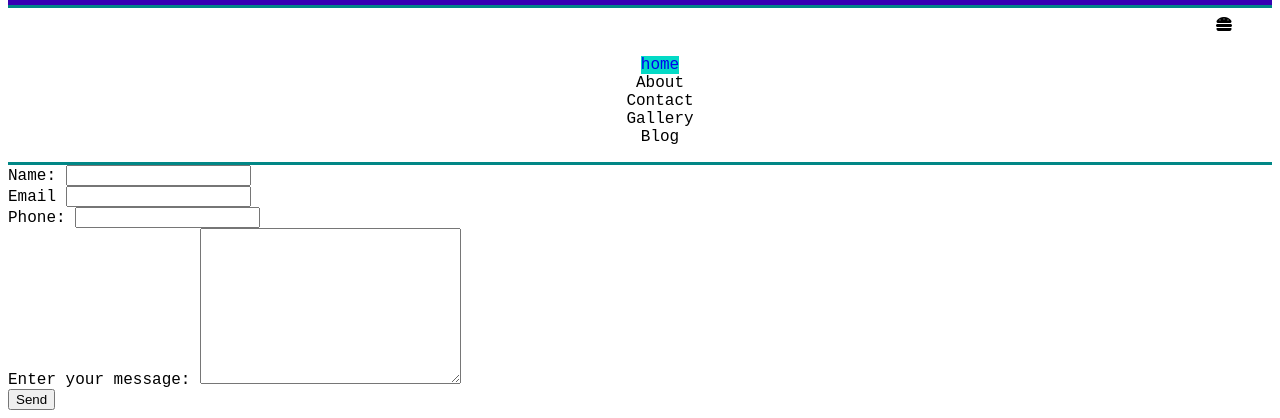
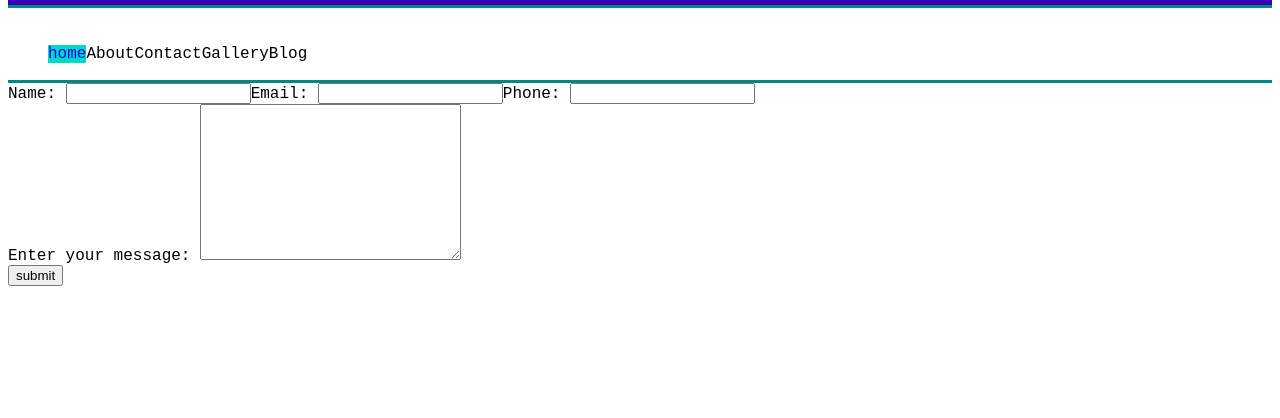
Before and after one commit to Tagpoetry/NicoleNelson, a website: page contact/index.html in a window 1280 px wide. Shown: the part 384-802 px from the top of the page. Drawn offline with Linux system fonts and the light colour scheme; files that its build step writes are made by us from their sources.

Commit message:
completed form submissions

```diff
--- a/contact/index.html
+++ b/contact/index.html
@@ -8,7 +8,7 @@
     <title></title>
     <link rel="stylesheet" href="https://cdnjs.cloudflare.com/ajax/libs/font-awesome/5.10.2/css/all.min.css">
     <link href="https://fonts.googleapis.com/css?family=Indie+Flower&display=swap" rel="stylesheet">
-    <link rel="stylesheet" href="style.css">
+    <link rel="stylesheet" href="../style.css">
 </head>
 <div class="hero">
 
@@ -32,23 +32,23 @@
     </header>
     <nav>
         <span class="fas fa-hamburger is-hidden--desktop"></span>
-        <ul>
+        <ul class="is-shown--desktop is-hidden--tablet is-hidden--tablet flex-row--desktop flex-container--desktop">
             <li><a href="../">home</a></li>
-            <li><a href="..about/"></a>About</li>
+            <li><a href="../about/index.html"></a>About</li>
             <li><a href="../contact"></a>Contact</li>
             <li><a href="../gallery/"></a>Gallery</li>
             <li><a herf="../blog/"></a>Blog</li>
         </ul>
     </nav>
-    <main><form action="">
-
+    <main><form action="#" method="post" DATA-netlify="true">
+<div class="flex-row--desktop flex-container--desktop">
   <div>
     <label for="name">Name:</label>
     <input type="text" id="name">
   </div>
 
   <div>
-<label for="email">Email</label>
+    <label for="email">Email:</label>
     <input type="email" id="email">
   </div>
 
@@ -56,14 +56,16 @@
     <label for="fone">Phone:</label>
     <input type="tel" id="fone">
   </div>
+</div>
 
 <div>
 <label for="msg">Enter your message:</label>
 <textarea name="" id="msg" cols="30" rows="10"></textarea>
 </div>
+
+<input type="submit" value="submit">
 </form>
 
-<input type="submit" value="Send">
     </main>
 
 </body>
--- a/style.css
+++ b/style.css
@@ -155,8 +155,13 @@ nav a,
 
 }
 
+.is-error {
 
+}
 
+.is-success {
+
+}
 
 
 .is-hidden--mobile {
@@ -213,12 +218,16 @@ text-align:center;
         margin-right:calc(var(--base-spacing)*2);
     }
 
-    .flex-container--desktop; {
-        display: flex;
-        flex-direction: row;
+    .flex-container--desktop {
+        display:flex;
     }
 
-    nav .is-hidden--desktop; {
+    .flex-row--desktop {
+        flex-direction:row;
+
+    }
+
+    .is-hidden--desktop {
         font-size:0;
         height: 0;
     }
```
Lines whose indentation alone changed are shown as unchanged.
